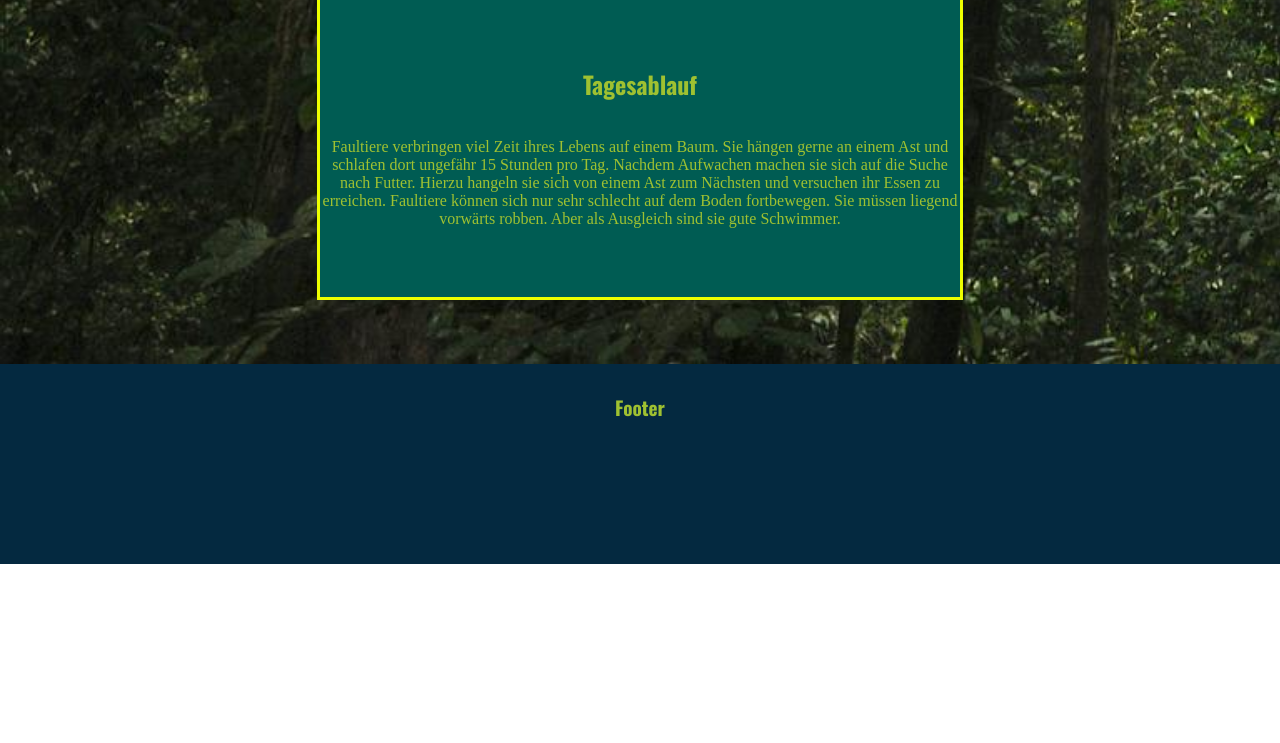
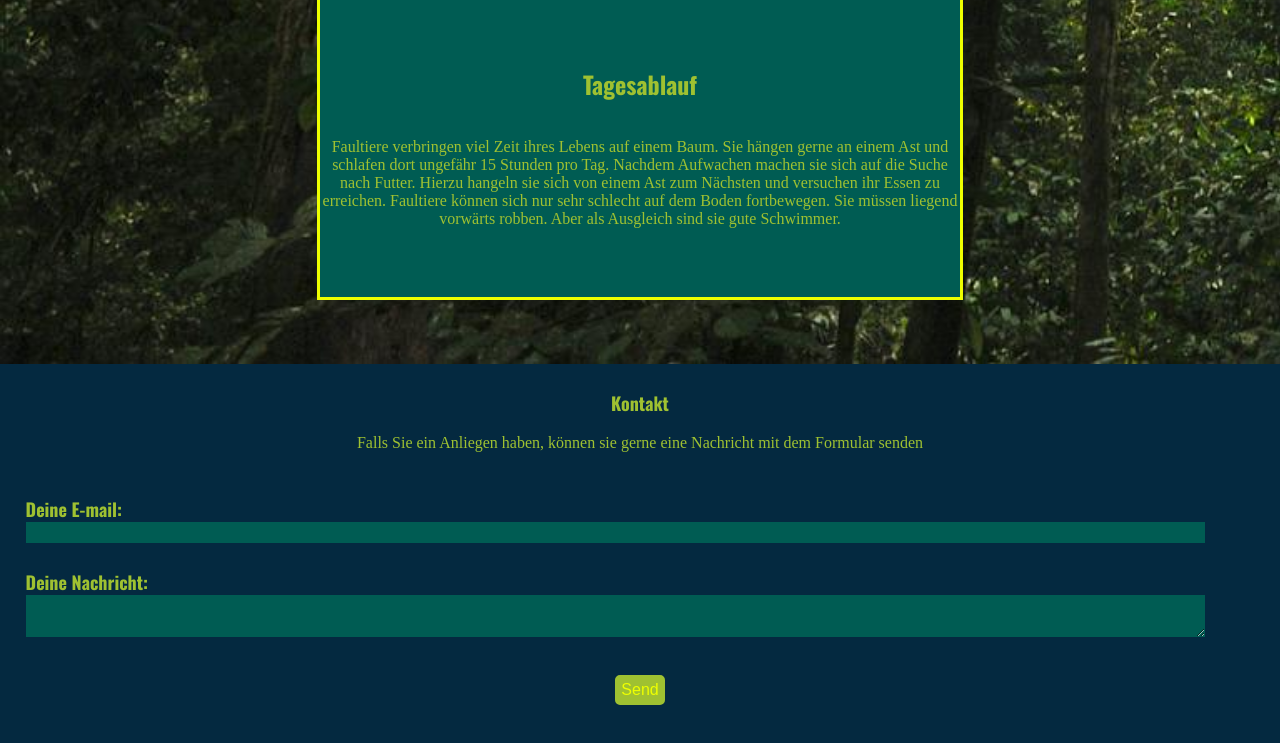
Before and after one commit to NinaWoesten/Faultier, a plain HTML site: page Faultier/leben.html in a window 1280 px wide. Shown: the part 1837-2580 px from the top of the page. Before the commit the page ends 2401 px from the top, so only its background shows below. Drawn offline with nearby package versions, Linux system fonts and the light colour scheme; a web font is replaced by a local one.

Commit message:
Add files via upload

```diff
--- a/Faultier/leben.html
+++ b/Faultier/leben.html
@@ -12,7 +12,7 @@
 </head>
 <body>
 
-    <div class="nav">
+    <nav class="nav">
         <ul>
             <li><a href="lebensraum.html">Lebensraum</a></li>
             <li><a href="index.html">Home</a></li>
@@ -22,12 +22,12 @@
      </ul>
 
 
-    </div>
+    </nav>
      <div class="background">
     <div class="lheader">
         <h1>Das Leben der Faultiere<br><br></h1>
     </div>
-    <div class="lrow1">
+    <section class="lrow1">
             <img src="lpic-1.jpg" class="lpic-1">
         <div class="nahrung">
             <h2>Nahrung<br><br></h2>
@@ -38,8 +38,8 @@
             </p>
         </div>
 
-    </div>
-    <div class="lrow2">
+    </section>
+    <section class="lrow2">
         <img src="lpic-2.jpg" class="lpic-1">
         <div class="alter">
             <h2>Alter<br><br></h2>
@@ -51,8 +51,8 @@
             </p>
         </div>
 
-    </div>
-    <div class="lrow3">
+    </section>
+    <section class="lrow3">
         <img src="lpic-3.jpg" class="lpic-1">
         <div class="tagesablauf">
             <h2>Tagesablauf<br><br></h2>
@@ -65,11 +65,27 @@
             </p>
         </div>
 
-    </div>
+    </section>
 </div>
-    <div class="lfooter">
-        <h2><br>Footer</h2>
-    </div>
+    <section class="lfooter">
+        <h2><br>Kontakt</h2>
+        <p><br>Falls Sie ein Anliegen haben, können sie gerne eine Nachricht mit dem Formular senden<br><br></p>
+        <form
+  action="https://formspree.io/f/meqnnvwb"
+  method="POST"
+>
+  <label class="flabel">
+    Deine E-mail:
+    <input type="email" name="email">
+  </label>
+  <label class="flabel">
+    Deine Nachricht:
+    <textarea name="message"></textarea>
+  </label>
+  <!-- your other form fields go here -->
+  <button class="button" type="submit">Send</button>
+</form>
+</section>
 
 </body>
 </html>
--- a/Faultier/style.css
+++ b/Faultier/style.css
@@ -52,8 +52,10 @@
         color: #9FC131;
       }
 
-      li a:hover {
-        background-color: white;
+      .nav ul li a:hover {
+        cursor: pointer;
+        font-size: 1.2em;
+        transition: all .6s;
       }
 
     .background{
@@ -171,13 +173,58 @@
     }
 
     .lfooter{
-        height: 200px;
+
         color: #9FC131;
         background-color: #042940;
         text-align: center;
+        font-size: larger;
+        font-family: 'Halant', serif;
+        font-size: medium;
+    }
+
+    .lfooter h2{
         font-family: 'Oswald', sans-serif;
-        font-size: larger;
+        font-size: large;
     }
+
+    .flabel{
+        margin-top: 2%;
+        display: flex;
+        color: #9FC131;
+        flex-direction: column;
+        text-align: left;
+        font-family: 'Oswald', sans-serif;
+        font-size: large;
+
+    }
+
+    input,
+textarea {
+
+        color:#EEFF00;
+        background-color: #005C53;
+        font-family: 'Halant', serif;
+
+    }
+
+    .button{
+        color: #EEFF00;
+        border: #9FC131 solid 3px;
+        border-radius: 5px;
+        border-width: 6px;
+        background-color: #9FC131;
+        margin-top: 3%;
+        margin-bottom: 3%;
+
+
+    }
+    .button:hover{
+        cursor: pointer;
+        font-size: 1.2em;
+        transition: all .6s;
+
+    }
+
 
     @media only screen and (min-width: 790px){
         .lheader{
@@ -262,4 +309,18 @@
             background-size:cover;
         }
 
+        .flabel{
+            width: 96%;
+            margin-left: 2%;
+
+        }
+
+        input,
+    textarea {
+        width: 96%;
+
+
+
+        }
+
     }
```
